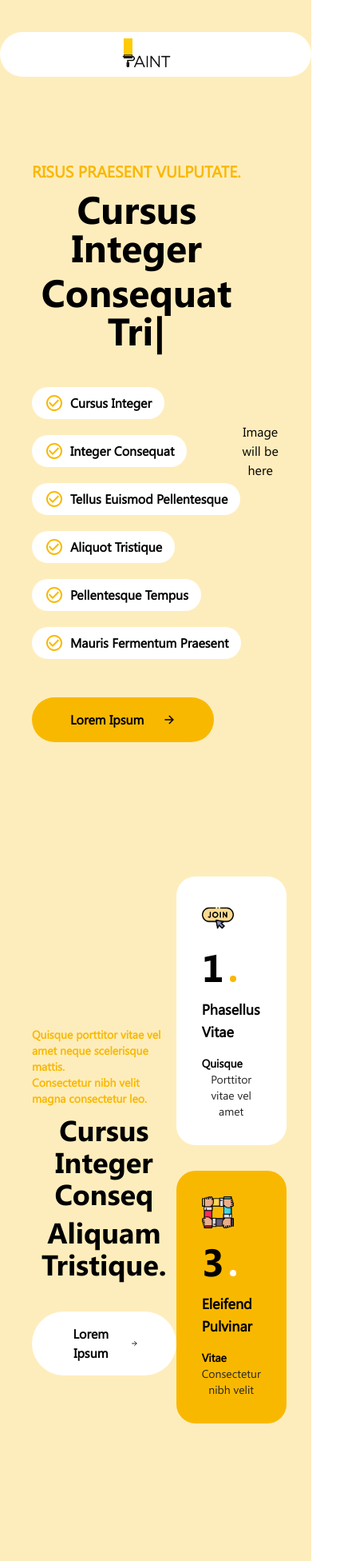
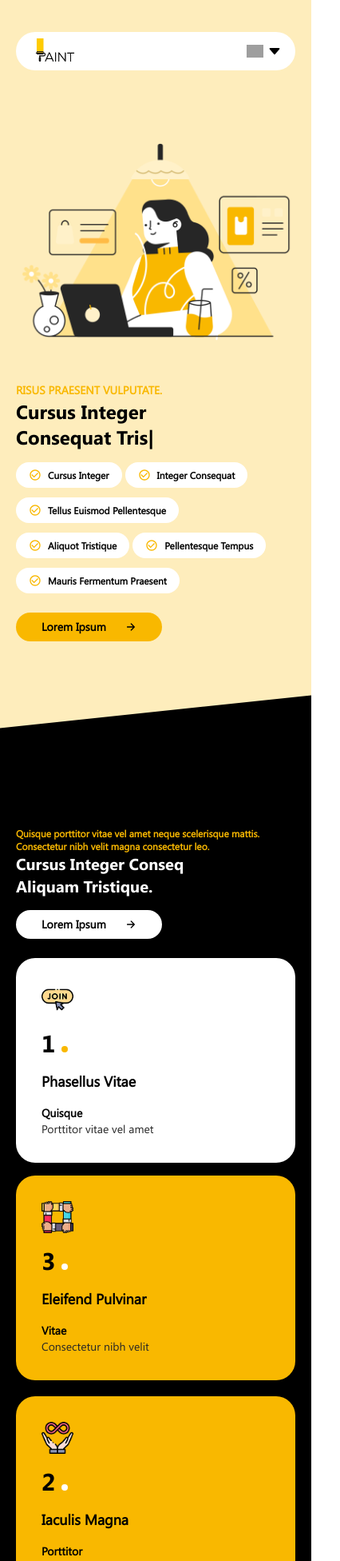
Before and after one commit to mizandevms/paint, a React (Create React App) app: page / in a window 390 px wide. Shown: the top 1952 px of the page at 80% size, 426 px wide, since content can reach past the window. Built offline with nearby package versions, Linux system fonts and the light colour scheme; grey boxes are pictures that could not be loaded.

Commit message:
background color added

```diff
--- a/src/App.js
+++ b/src/App.js
@@ -15,39 +15,25 @@ function App() {
         {/* main layout */}
         <>
           <HeroSection />
-          <div
-            className="w-full relative h-full overflow-hidden"
-            // style={{
-            //   backgroundImage: `url('/Images/bg1.png')`,
-            //   backgroundSize: "fill",
-            //   backgroundRepeat: "no-repeat",
-            //   backgroundPosition: "center",
-            // }}
-          >
-            {/* <img
-              alt="logo"
-              src="/Images/bg1.png"
-              className="relative z-0 top-[500px] h-[1500px] w-full object-fill"
-            />
-            <img
-              alt="logo"
-              src="/Images/bg2.png"
-              className="relative z-0  h-[1500px] w-full object-fill"
-            /> */}
+          <div className="w-full relative h-full overflow-hidden">
+            <div className="w-full md:h-[2300px] overflow-hidden py-10  relative z-0">
+              <div className="w-[200%] h-[1500px] md:h-[1000px] bg-black -rotate-6 relative -left-20"></div>
+              <div className="w-[200%] h-[1500px] md:h-[1000px] bg-primaryColor -rotate-6 relative -left-20"></div>
+            </div>
 
-            <div className="relative inset-0 z-10">
+            <div className="absolute inset-x-0 top-32 md:top-52 z-10">
               <OptionSection />
               <CtaSection />
               <Testimonial />
             </div>
           </div>
 
-          <div className="max-w-6xl mx-auto w-full flex justify-between items-center px-10 py-16">
-            <div className="flex-1 text-start text-4xl font-segoueUIExtraBold font-extrabold">
+          <div className="max-w-6xl mx-auto w-full flex flex-col md:flex-row justify-start md:justify-between items-start md:items-center px-5 md:px-10  md:py-16">
+            <div className="flex-1 text-start text-2xl md:text-4xl font-segoueUIExtraBold font-extrabold">
               <p>Vulputate et pulvinar ethre </p>
               <p>Suspendisse tellus consecteur </p>
             </div>
-            <div className=" flex justify-end items-center gap-6 bg-primaryColor font-bold px-12 py-4 rounded-full">
+            <div className=" flex justify-end items-center gap-6 bg-primaryColor text-sm md:text-base font-bold px-8 md:px-12 py-2 md:py-4 rounded-full mt-8 md:mt-0">
               <p>Lorem Ipsum</p>
               <IoArrowForwardSharp />
             </div>
--- a/src/components/ctaSection/CtaSection.js
+++ b/src/components/ctaSection/CtaSection.js
@@ -3,25 +3,27 @@ import { FaArrowLeft, FaArrowRightLong } from "react-icons/fa6";
 
 const CtaSection = () => {
   return (
-    <div className="max-w-6xl mx-auto bg-white rounded-[100px] p-20 flex justify-between items-center gap-8">
+    <div className="max-w-6xl mx-auto px-5 md:px-10">
+      <div className=" bg-white rounded-[50px] md:rounded-[100px] p-10 md:p-20 flex flex-col md:flex-row justify-between items-center gap-8">
         <img
           alt="options"
           src="/Images/person.png"
-        className="w-64 h-64 object-contain"
+          className="w-32 md:w-64 h-32 md:h-64 object-contain"
         />
         <div className="flex-1 text-start">
-        <h2 className="text-3xl font-bold font-segoueUIExtraBold">
+          <h2 className="text-xl md:text-3xl font-bold font-segoueUIExtraBold">
             What our customers thought?
           </h2>
-        <p className="mt-8 text-xl text-[#262626]">
+          <p className="mt-4 md:mt-8 text-base md:text-xl text-[#262626]">
             Euismod magna id purus eget nunc ligula suspendisse dui netus.
             Condimentum blandit rutrum at mauris enim pulvinar duis etiam duis.{" "}
           </p>
 
-        <p className="font-bold mt-4">Holly Davidson</p>
+          <p className="font-bold mt-4 text-sm md:text-base">Holly Davidson</p>
           <div className="flex justify-start items-center gap-4 mt-2">
             <FaArrowLeft className="" />
             <FaArrowRightLong className="text-primaryColor" />
+          </div>
         </div>
       </div>
     </div>
--- a/src/components/heroSection/HeroSection.js
+++ b/src/components/heroSection/HeroSection.js
@@ -13,15 +13,15 @@ const HeroSection = () => {
     "Mauris Fermentum Praesent",
   ];
   return (
-    <div className="max-w-6xl mx-auto px-10 w-full py-16 flex justify-between items-center">
-      <div className="w-full flex flex-col justify-start items-start gap-2">
-        <h3 className="text-primaryColor text-xl font-bold uppercase">
+    <div className="max-w-6xl mx-auto px-5 md:px-10 w-full md:py-16 flex flex-col-reverse md:flex-row justify-between items-center">
+      <div className="w-full flex flex-col justify-start items-start sm:gap-2">
+        <h3 className="text-primaryColor text-sm md:text-xl font-bold uppercase">
           risus praesent vulputate.
         </h3>
-        <h1 className="font-segoueUIExtraBold font-extrabold text-5xl">
+        <h1 className="font-segoueUIExtraBold font-extrabold text-2xl md:text-5xl">
           Cursus Integer
         </h1>
-        <h1 className="font-segoueUIExtraBold font-extrabold text-5xl">
+        <h1 className="font-segoueUIExtraBold font-extrabold text-2xl md:text-5xl">
           Consequat{" "}
           <ReactTyped
             strings={["Tristique."]}
@@ -30,23 +30,30 @@ const HeroSection = () => {
             loop
           />
         </h1>
-        <div className="flex flex-wrap justify-start items-center gap-3 mt-10">
+        <div className="flex flex-wrap justify-start items-center gap-1 md:gap-3 mt-4 md:mt-10">
           {options.map((option, index) => (
             <div
               key={index}
               className="flex justify-start items-center gap-2 rounded-full bg-white px-4 py-2 w-max mb-2"
             >
-              <MdCheckCircleOutline className="h-6 w-6 text-primaryColor" />
-              <p className="font-semibold">{option}</p>
+              <MdCheckCircleOutline className="md:h-6  md:w-6 text-primaryColor" />
+              <p className="font-semibold text-xs md:text-base">{option}</p>
             </div>
           ))}
         </div>
-        <div className=" flex justify-end items-center gap-6 bg-primaryColor font-bold px-12 py-4 rounded-full mt-8">
+        <div className=" flex justify-end items-center gap-6 bg-primaryColor text-sm md:text-base font-bold px-8 md:px-12 py-2 md:py-4 rounded-full mt-4 md:mt-8">
           <p>Lorem Ipsum</p>
           <IoArrowForwardSharp />
         </div>
       </div>
-      <div className="w-full">Image will be here</div>
+      <div className="w-full">
+        {" "}
+        <img
+          alt="options"
+          src="/Images/HeroBg.png"
+          className="w-auto h-full object-contain"
+        />
+      </div>
     </div>
   );
 };
--- a/src/components/options/Options.js
+++ b/src/components/options/Options.js
@@ -3,26 +3,26 @@ import { IoArrowForwardSharp } from "react-icons/io5";
 
 const Options = () => {
   return (
-    <div className="max-w-6xl mx-auto px-10 w-full py-16 flex justify-between items-center">
-      <div className="w-full flex flex-col justify-start items-start gap-2">
-        <h3 className="text-primaryColor text-sm font-bold text-left">
+    <div className="max-w-6xl mx-auto px-5 md:px-10 w-full py-16 flex flex-col md:flex-row justify-between items-center gap-6 md:gap-0">
+      <div className="w-full flex flex-col justify-start items-start md:gap-2">
+        <h3 className="text-primaryColor text-xs md:text-sm font-bold text-left">
           Quisque porttitor vitae vel amet neque scelerisque mattis. <br />{" "}
           Consectetur nibh velit magna consectetur leo.
         </h3>
-        <h1 className="font-segoueUIExtraBold font-extrabold text-4xl">
+        <h1 className="font-segoueUIExtraBold font-extrabold text-xl md:text-4xl text-white">
           Cursus Integer Conseq
         </h1>
-        <h1 className="font-segoueUIExtraBold font-extrabold text-4xl">
+        <h1 className="font-segoueUIExtraBold font-extrabold text-xl md:text-4xl text-white">
           Aliquam Tristique.
         </h1>
 
-        <div className=" flex justify-end items-center gap-6 bg-white font-bold px-12 py-4 rounded-full mt-8">
+        <div className=" flex justify-end items-center gap-6 bg-white text-sm md:text-base font-bold px-8 md:px-12 py-2 md:py-4 rounded-full mt-4 md:mt-8">
           <p>Lorem Ipsum</p>
           <IoArrowForwardSharp />
         </div>
       </div>
-      <div className="w-full flex justify-between  gap-8">
-        <div className="w-full space-y-8">
+      <div className="w-full flex flex-col md:flex-row justify-between gap-5 sm:gap-8">
+        <div className="w-full space-y-4 md:space-y-8">
           <div className="w-full bg-white p-8 rounded-3xl space-y-4">
             <img
               alt="options"
@@ -31,7 +31,7 @@ const Options = () => {
             />
 
             <div className="flex justify-start items-baseline gap-2">
-              <p className="font-segoueUIExtraBold font-extrabold text-5xl">
+              <p className="font-segoueUIExtraBold font-extrabold text-3xl md:text-5xl">
                 1
               </p>{" "}
               <div className="h-2 w-2 rounded-full bg-primaryColor"></div>
@@ -52,7 +52,7 @@ const Options = () => {
             />
 
             <div className="flex justify-start items-baseline gap-2">
-              <p className="font-segoueUIExtraBold font-extrabold text-5xl">
+              <p className="font-segoueUIExtraBold font-extrabold text-3xl md:text-5xl">
                 3
               </p>{" "}
               <div className="h-2 w-2 rounded-full bg-white"></div>
@@ -68,8 +68,8 @@ const Options = () => {
             </p>
           </div>
         </div>
-        <div className="w-full space-y-8 ">
-          <div className="w-full bg-primaryColor p-8 rounded-3xl space-y-4 mt-20">
+        <div className="w-full space-y-4 md:space-y-8 ">
+          <div className="w-full bg-primaryColor p-8 rounded-3xl space-y-4 md:mt-20">
             <img
               alt="options"
               src="/Images/icons/2.png"
@@ -77,7 +77,7 @@ const Options = () => {
             />
 
             <div className="flex justify-start items-baseline gap-2">
-              <p className="font-segoueUIExtraBold font-extrabold text-5xl">
+              <p className="font-segoueUIExtraBold font-extrabold text-3xl md:text-5xl">
                 2
               </p>{" "}
               <div className="h-2 w-2 rounded-full bg-white"></div>
@@ -98,7 +98,7 @@ const Options = () => {
             />
 
             <div className="flex justify-start items-baseline gap-2">
-              <p className="font-segoueUIExtraBold font-extrabold text-5xl">
+              <p className="font-segoueUIExtraBold font-extrabold text-3xl md:text-5xl">
                 4
               </p>{" "}
               <div className="h-2 w-2 rounded-full bg-primaryColor"></div>
--- a/src/components/testimonial/Testimonial.js
+++ b/src/components/testimonial/Testimonial.js
@@ -12,31 +12,37 @@ const Testimonial = () => {
     "Vulputate et vulputate suspendisse",
   ];
   return (
-    <div className="max-w-6xl mx-auto px-10 w-full py-16 flex justify-between items-center">
+    <div className="max-w-6xl mx-auto px-5 md:px-10 w-full py-16 flex flex-col md:flex-row  justify-between items-center">
       <div className="w-full flex flex-col justify-start items-start gap-2">
-        <h1 className="font-segoueUIExtraBold font-extrabold text-4xl">
+        <h1 className="font-segoueUIExtraBold font-extrabold text-2xl md:text-4xl">
           Cursus Integer
         </h1>
-        <h1 className="font-segoueUIExtraBold font-extrabold text-4xl">
+        <h1 className="font-segoueUIExtraBold font-extrabold text-2xl md:text-4xl">
           Consequat Tristique.
         </h1>
-        <div className="mt-4 flex flex-wrap justify-start items-center gap-2">
+        <div className="mt-4 flex flex-wrap justify-start items-center md:gap-2">
           {options.map((option, index) => (
             <div
               key={index}
               className="flex justify-start items-center gap-2 rounded-full bg-white px-4 py-2 w-max mb-2"
             >
               <MdCheckCircleOutline className="h-6 w-6 text-primaryColor" />
-              <p className="font-semibold">{option}</p>
+              <p className="font-semibold text-xs md:text-base">{option}</p>
             </div>
           ))}
         </div>
-        <div className=" flex justify-end items-center gap-6 bg-black text-white font-bold px-12 py-4 rounded-full mt-8">
+        <div className=" flex justify-end items-center gap-6 bg-black text-white text-sm md:text-base font-bold px-8 md:px-12 py-2 md:py-4 rounded-full mt-4 md:mt-8">
           <p>Lorem Ipsum</p>
           <IoArrowForwardSharp />
         </div>
       </div>
-      <div className="w-full">Image will be here</div>
+      <div className="w-full">
+        <img
+          alt="options"
+          src="/Images/testimonialBg.png"
+          className="w-auto h-full object-contain"
+        />
+      </div>
     </div>
   );
 };
--- a/src/shared/footer/Footer.js
+++ b/src/shared/footer/Footer.js
@@ -1,7 +1,7 @@
 import React from "react";
 const footer = () => {
   return (
-    <div className="max-w-6xl mx-auto pt-6 border-t border-[#2626261F] flex justify-between items-center text-[#262626] px-10">
+    <div className="max-w-6xl mx-auto pt-6 border-t border-[#2626261F] flex flex-col md;flex-row justify-between items-start md:items-center  text-[#262626] px-5 md:px-10 text-sm md:text-base">
       <div>Copyright © 2022 Lorem Ipsum.</div>
       <div className="flex justify-end items-center gap-4 divide-x-2 divide-[#262626]">
         <a href="/">Privacy Policy</a>
--- a/src/shared/header/Header.js
+++ b/src/shared/header/Header.js
@@ -17,18 +17,19 @@ export default function Header() {
   const [mobileMenuOpen, setMobileMenuOpen] = useState(false);
 
   return (
-    <header className="bg-white rounded-full max-w-6xl mx-auto">
+    <div className="w-full px-5 md:px-0">
+      <header className="bg-white rounded-full max-w-6xl mx-auto ">
         <nav
           aria-label="Global"
-        className="mx-auto flex max-w-7xl items-center justify-between py-2 lg:px-8"
+          className="mx-auto flex max-w-7xl items-center justify-between py-2 px-4 lg:px-8"
         >
-        <div className="flex justify-center w-full flex-1">
+          <div className="flex justify-start md:justify-center w-full flex-1">
             <a href="/" className="-m-1.5 p-1.5">
               <span className="sr-only">Your Company</span>
               <img
                 alt="logo"
                 src="/Images/logo.png"
-              className="h-10 w-auto object-contain"
+                className="h-8 md:h-10 w-auto object-contain"
               />
             </a>
           </div>
@@ -43,8 +44,8 @@ export default function Header() {
             </button>
           </div>
 
-        <div className="hidden lg:flex lg:justify-end lg:gap-10 text-black text-lg font-semibold">
-          <PopoverGroup className="hidden lg:flex lg:gap-x-12">
+          <div className="flex lg:justify-end lg:gap-10 text-black text-lg font-semibold">
+            <PopoverGroup className="flex lg:gap-x-12">
               <Popover className="relative">
                 <PopoverButton className="flex items-center gap-x-1 text-sm/6 font-semibold text-black outline-none">
                   <img
@@ -68,48 +69,7 @@ export default function Header() {
             </PopoverGroup>
           </div>
         </nav>
-      <Dialog
-        open={mobileMenuOpen}
-        onClose={setMobileMenuOpen}
-        className="lg:hidden"
-      >
-        <div className="fixed inset-0 z-50" />
-        <DialogPanel className="fixed inset-y-0 right-0 z-50 w-full overflow-y-auto bg-gray-800 py-2 sm:max-w-sm sm:ring-1 sm:ring-gray-900/10">
-          <div className="flex items-center justify-between">
-            <a href="/" className="-m-1.5 p-1.5">
-              <span className="sr-only">Your Company</span>
-              <img alt="logo" src="/imgs/logo.png" className="h-8 w-auto" />
-            </a>
-
-            <button
-              type="button"
-              onClick={() => setMobileMenuOpen(false)}
-              className="-m-2.5 rounded-md p-2.5 text-white"
-            >
-              <span className="sr-only">Close menu</span>
-              <HiXMark aria-hidden="true" className="size-6" />
-            </button>
+      </header>
     </div>
-          <div className="mt-6 flow-root">
-            <div className="-my-6 divide-y divide-gray-500/10">
-              <div className="space-y-2 py-6">
-                <a
-                  href="/"
-                  className="-mx-3 block rounded-lg px-3 py-2 text-base/7 font-semibold text-white"
-                >
-                  About Us
-                </a>
-                <a
-                  href="/"
-                  className="-mx-3 block rounded-lg px-3 py-2 text-base/7 font-semibold text-white"
-                >
-                  Contact
-                </a>
-              </div>
-            </div>
-          </div>
-        </DialogPanel>
-      </Dialog>
-    </header>
   );
 }
```
Also changed, not shown: public/Images/HeroBg.png (added), public/Images/testimonialBg.png (added). Lines whose indentation alone changed are shown as unchanged.
